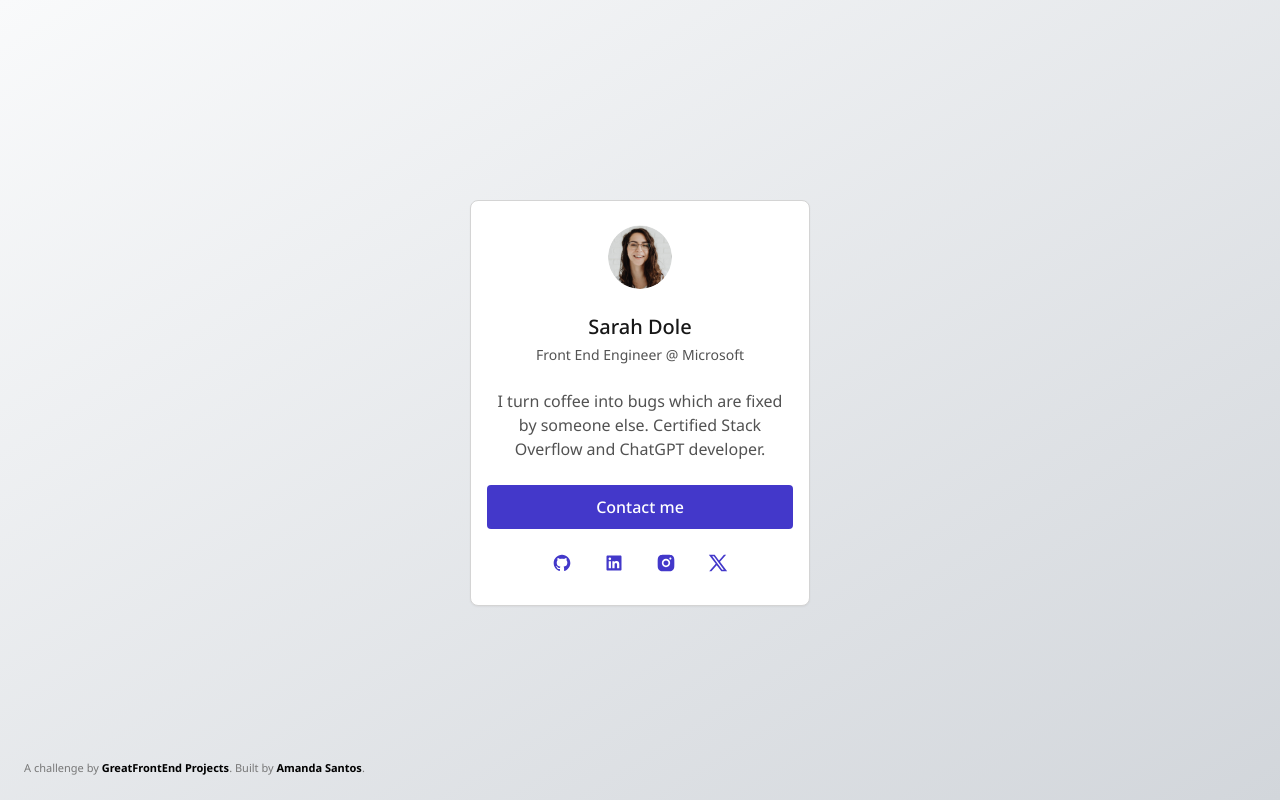
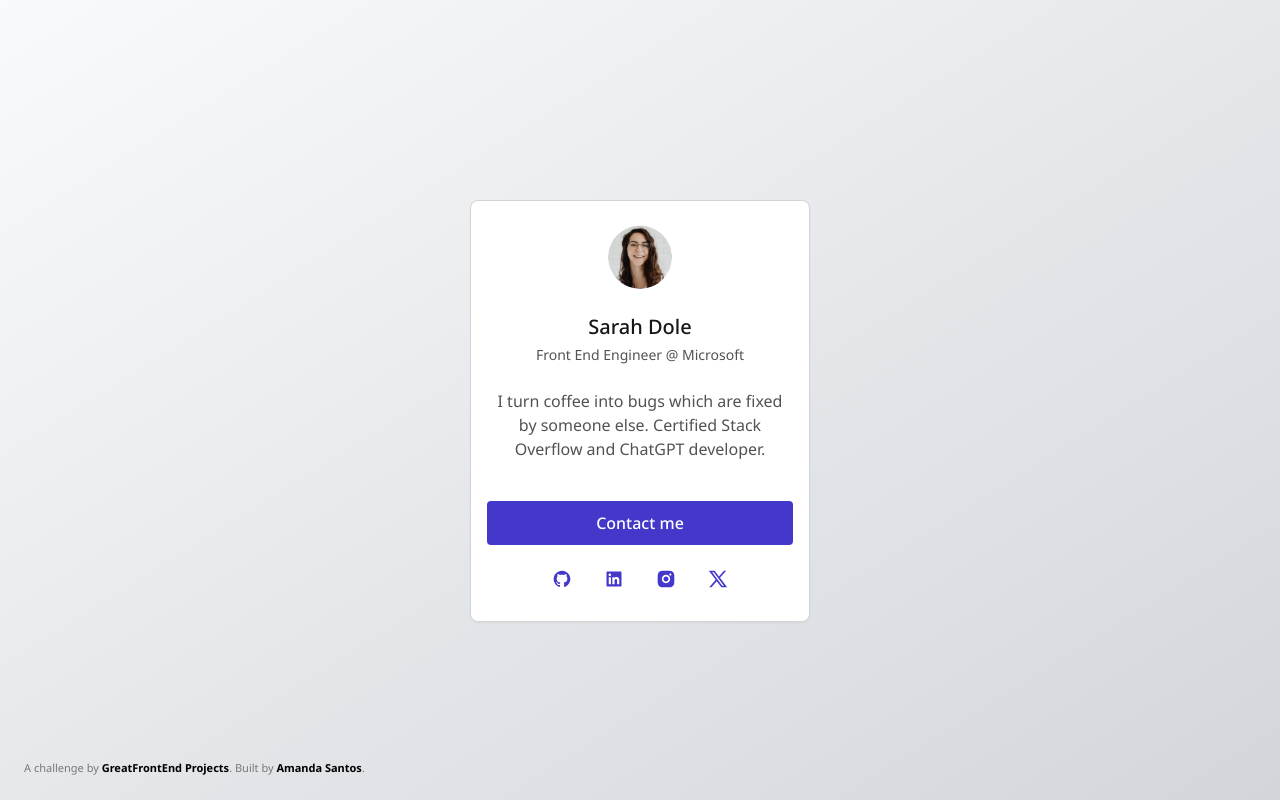
Before and after one commit to amanda-santos/profile-card, a plain HTML site: page index.html in a window 1280 px wide. Drawn offline with nearby package versions, Linux system fonts and the light colour scheme.

Commit message:
fix: :bug: spacing

```diff
--- a/index.html
+++ b/index.html
@@ -24,7 +24,7 @@
       <div
         class="mt-[200px] w-[340px] h-fit rounded-lg bg-white border-neutral-300 border-solid border shadow-sm"
       >
-        <div class="px-4 py-6">
+        <div class="flex flex-col items-center justify-start gap-10 px-4 py-6">
           <div class="flex flex-col items-center justify-start gap-6">
             <img
               src="img/profile.png"
@@ -44,7 +44,9 @@
               I turn coffee into bugs which are fixed by someone else. Certified
               Stack Overflow and ChatGPT developer.
             </p>
+          </div>
 
+          <div class="flex flex-col items-center justify-start gap-6 w-full">
             <button
               type="button"
               class="bg-indigo-700 text-white text-base font-medium w-full h-11 rounded hover:bg-indigo-800 transition-colors duration-200 ease-in-out"
```
